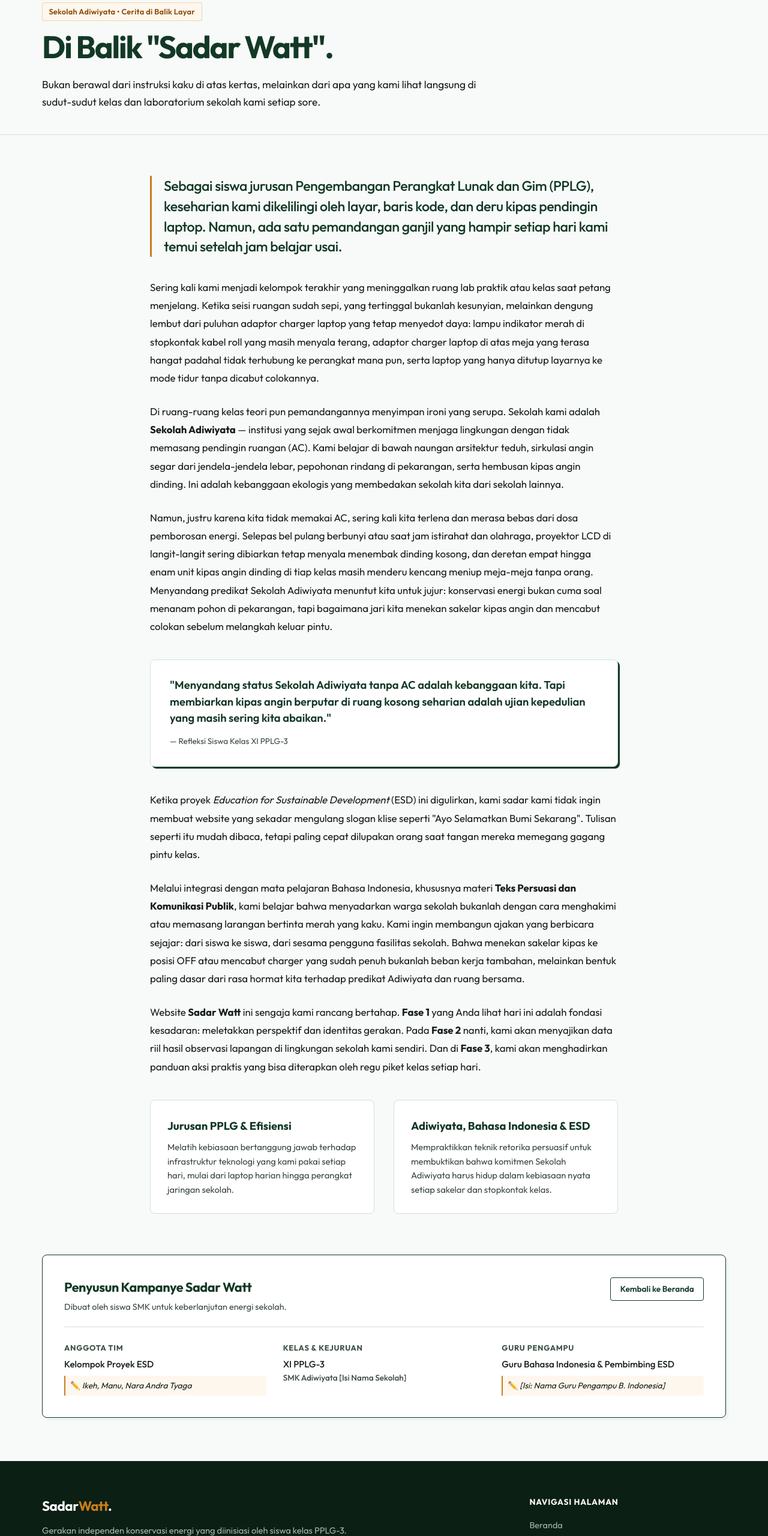
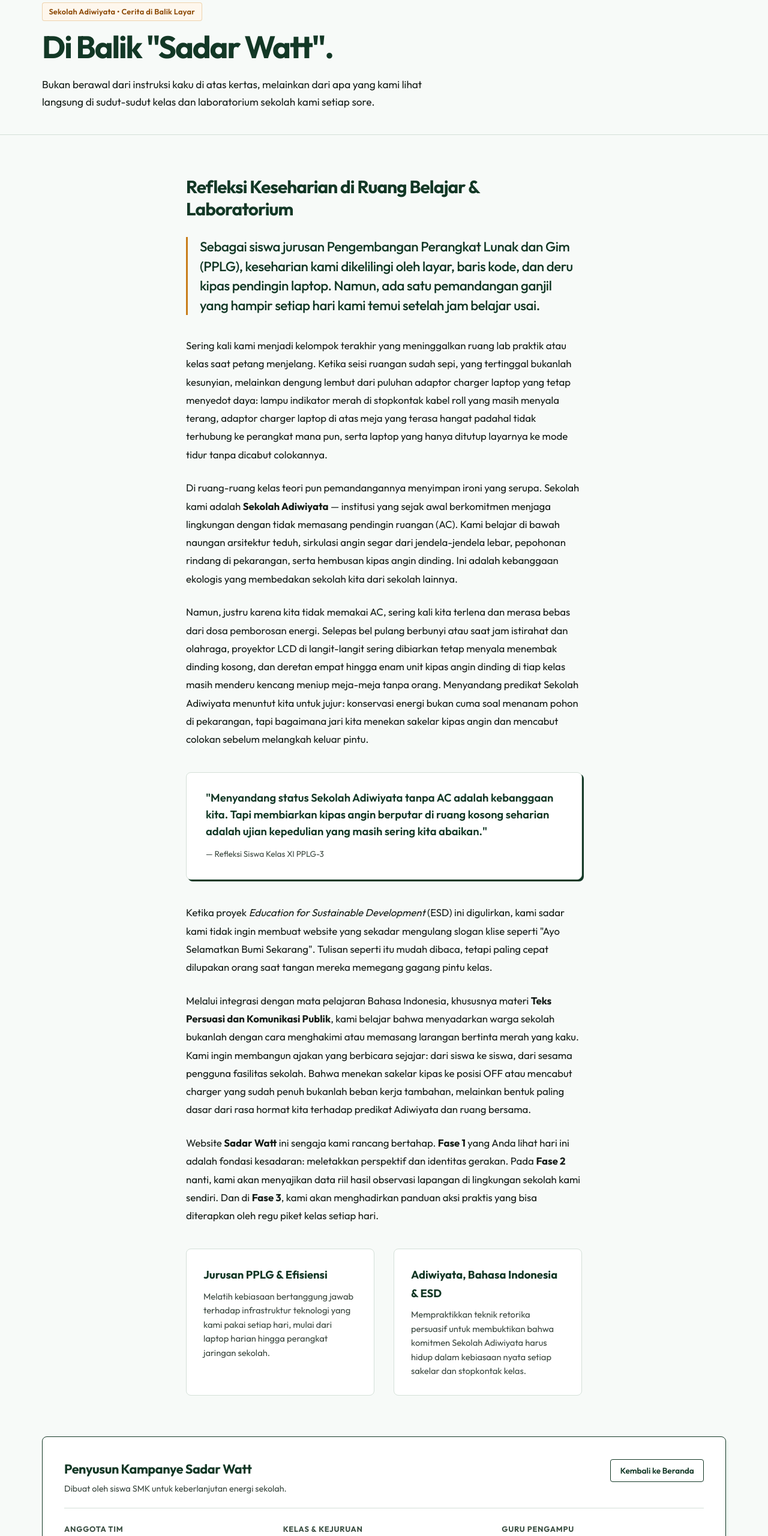
Before and after one commit to andratyg/Proyek_Website_Kampanye_Hemat_Energi, a plain HTML site: page tentang.html in a window 1280 px wide. Shown: the part 140-2700 px from the top of the page at 60% size. Drawn offline with Linux system fonts and the light colour scheme.

Commit message:
add energy illustration asset,

```diff
--- a/css/style.css
+++ b/css/style.css
@@ -738,6 +738,7 @@ img, svg {
   margin-bottom: 1.5rem;
 }
 
+.identity-header h2,
 .identity-header h3 {
   font-family: var(--font-display);
   font-size: 1.35rem;
@@ -761,6 +762,7 @@ img, svg {
   gap: 1.75rem;
 }
 
+.identity-col h3,
 .identity-col h4 {
   font-family: var(--font-display);
   font-size: 0.8rem;
@@ -796,7 +798,11 @@ img, svg {
 }
 
 .about-hero-inner {
-  max-width: 760px;
+  max-width: 660px;
+}
+
+.about-hero .hero-desc {
+  max-width: 62ch;
 }
 
 .about-story {
@@ -804,13 +810,22 @@ img, svg {
 }
 
 .story-container {
-  max-width: 780px;
+  max-width: 660px;
   margin: 0 auto;
+}
+
+.story-title {
+  font-family: var(--font-display);
+  font-size: 1.85rem;
+  letter-spacing: -0.03em;
+  color: var(--color-forest);
+  line-height: 1.25;
+  margin-bottom: 1.75rem;
 }
 
 .story-lead {
   font-family: var(--font-display);
-  font-size: 1.45rem;
+  font-size: 1.4rem;
   line-height: 1.45;
   color: var(--color-forest);
   font-weight: 500;
@@ -818,6 +833,7 @@ img, svg {
   margin-bottom: 2.25rem;
   border-left: 3px solid var(--color-amber);
   padding-left: 1.25rem;
+  max-width: 62ch;
 }
 
 .story-body {
@@ -829,6 +845,7 @@ img, svg {
 .story-body p {
   margin-bottom: 1.6rem;
   color: var(--color-ink);
+  max-width: 62ch;
 }
 
 .story-highlight-quote {
--- a/tentang.html
+++ b/tentang.html
@@ -58,7 +58,7 @@
     <section class="about-hero">
       <div class="container">
         <div class="about-hero-inner">
-          <span class="tag-label">Sekolah Adiwiyata • Cerita di Balik Layar</span>
+          <div class="tag-label">Sekolah Adiwiyata • Cerita di Balik Layar</div>
           <h1 class="hero-title">Di Balik "Sadar Watt".</h1>
           <p class="hero-desc">
             Bukan berawal dari instruksi kaku di atas kertas, melainkan dari apa yang kami lihat langsung di sudut-sudut kelas dan laboratorium sekolah kami setiap sore.
@@ -71,6 +71,7 @@
     <section class="about-story">
       <div class="container">
         <article class="story-container">
+          <h2 class="story-title">Refleksi Keseharian di Ruang Belajar & Laboratorium</h2>
           <p class="story-lead">
             Sebagai siswa jurusan Pengembangan Perangkat Lunak dan Gim (PPLG), keseharian kami dikelilingi oleh layar, baris kode, dan deru kipas pendingin laptop. Namun, ada satu pemandangan ganjil yang hampir setiap hari kami temui setelah jam belajar usai.
           </p>
@@ -135,7 +136,7 @@
         <div class="identity-box">
           <div class="identity-header">
             <div>
-              <h3>Penyusun Kampanye Sadar Watt</h3>
+              <h2 class="identity-title">Penyusun Kampanye Sadar Watt</h2>
               <p style="font-size: 0.9rem; margin-top: 0.2rem; color: var(--color-ink-muted);">Dibuat oleh siswa SMK untuk keberlanjutan energi sekolah.</p>
             </div>
             <a href="index.html" class="btn btn-secondary" style="padding: 0.45rem 0.95rem; font-size: 0.85rem;">Kembali ke Beranda</a>
@@ -143,7 +144,7 @@
 
           <div class="identity-grid">
             <div class="identity-col">
-              <h4>Anggota Tim</h4>
+              <h3>Anggota Tim</h3>
               <p>Kelompok Proyek ESD</p>
               <span class="placeholder-highlight">
                 ✏️ <em>Ikeh, Manu, Nara Andra Tyaga</em>
@@ -151,13 +152,13 @@
             </div>
 
             <div class="identity-col">
-              <h4>Kelas & Kejuruan</h4>
+              <h3>Kelas & Kejuruan</h3>
               <p>XI PPLG-3</p>
               <p style="font-size: 0.85rem; color: var(--color-ink-muted);">SMK Adiwiyata [Isi Nama Sekolah]</p>
             </div>
 
             <div class="identity-col">
-              <h4>Guru Pengampu</h4>
+              <h3>Guru Pengampu</h3>
               <p>Guru Bahasa Indonesia & Pembimbing ESD</p>
               <span class="placeholder-highlight">
                 ✏️ <em>[Isi: Nama Guru Pengampu B. Indonesia]</em>
```
Also changed, not shown: assets/illustration-energy.svg.
